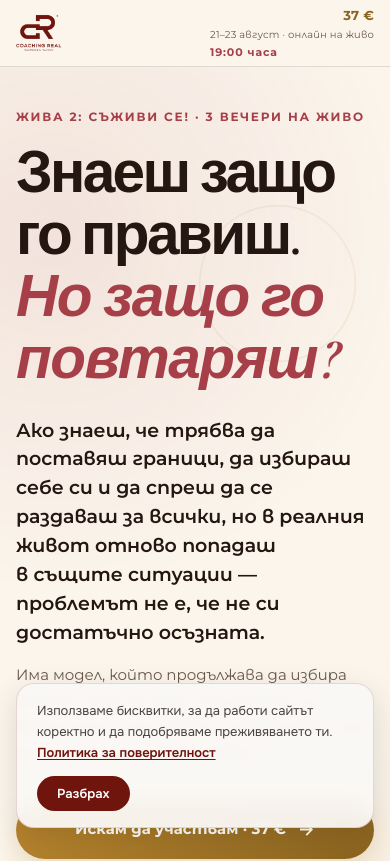
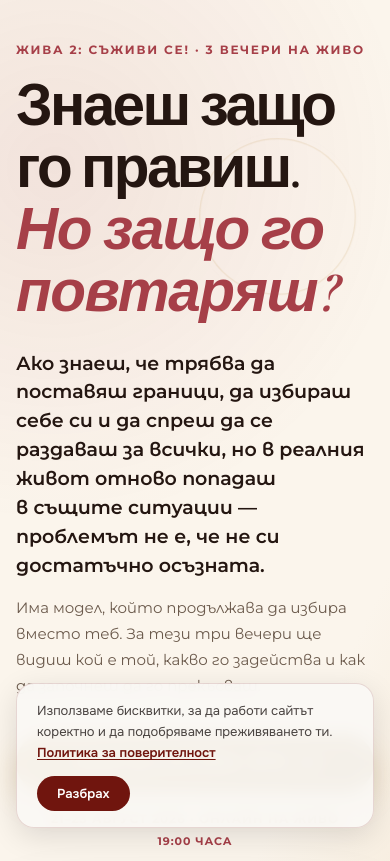
Before and after one commit to jordanyanewski-stack/coaching-real, a Next.js app: page /zhiva-vol-2 in a window 390 px wide. Shown: the top 861 px of the page. Built offline with nearby package versions, Linux system fonts and the light colour scheme.

Commit message:
Hide Zhiva header on mobile

```diff
--- a/src/app/zhiva-vol-2/page.module.css
+++ b/src/app/zhiva-vol-2/page.module.css
@@ -85,11 +85,6 @@
   color: var(--mist-dim);
   font-size: 13px;
   letter-spacing: 0.02em;
-}
-
-.topMeta strong {
-  color: var(--amber-ink);
-  font-size: 15px;
 }
 
 .topSchedule {
@@ -1382,35 +1377,7 @@
     width: min(100% - 32px, 1180px);
   }
 
-  .topBarInner {
-    min-height: 66px;
-    grid-template-columns: auto 1fr;
-    gap: 14px;
-  }
-
-  .logoLink {
-    width: 46px;
-    height: 46px;
-  }
-
-  .logo {
-    width: 46px;
-    height: 38px;
-  }
-
-  .topMeta {
-    justify-content: flex-end;
-    flex-direction: column;
-    align-items: flex-end;
-    gap: 1px;
-    font-size: 10px;
-  }
-
-  .topMeta strong {
-    font-size: 13px;
-  }
-
-  .topCta {
+  .topBar {
     display: none;
   }
 
--- a/src/app/zhiva-vol-2/page.tsx
+++ b/src/app/zhiva-vol-2/page.tsx
@@ -275,9 +275,6 @@ export default function ZhivaVol2Page() {
             />
           </a>
           <div className={styles.topMeta}>
-            <strong>
-              <ZhivaVol2PriceText />
-            </strong>
             <span className={styles.topSchedule}>
               <span>21–23 август · онлайн на живо</span>
               <small>19:00 часа</small>
```
